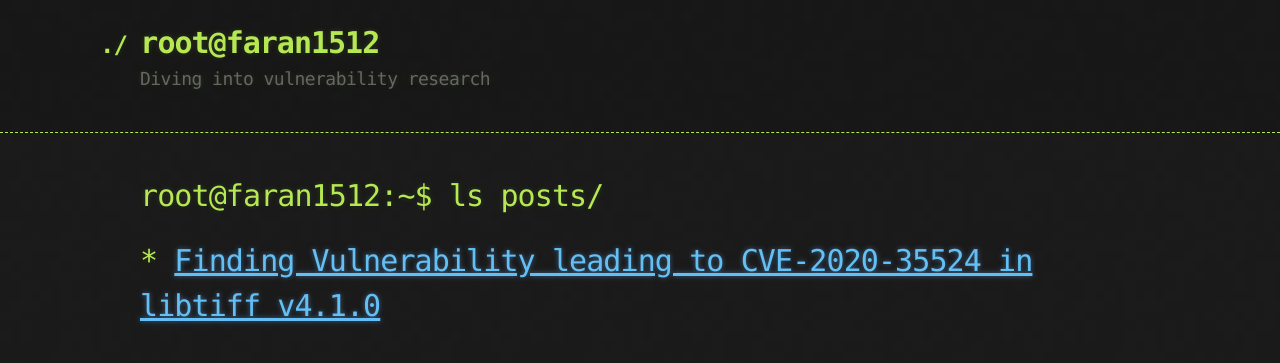
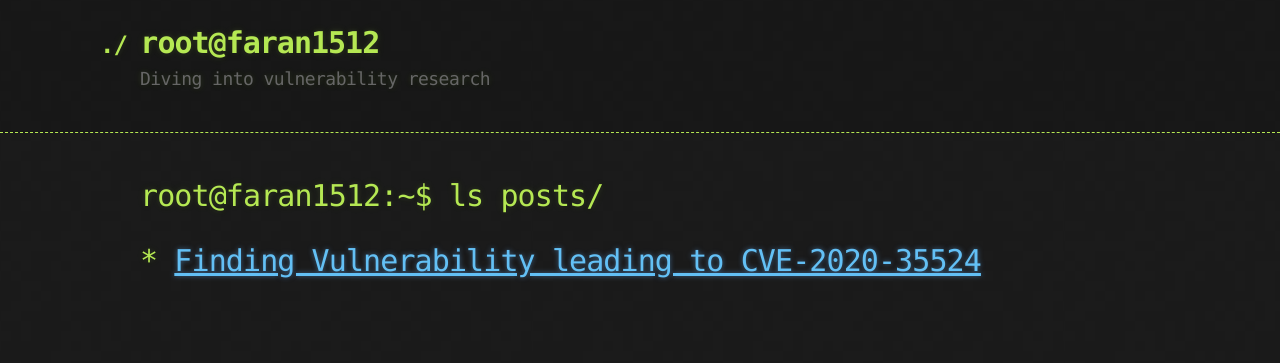
Before and after one commit to faran1512/faran1512.github.io, a Jekyll site: the page built from index.md, in a window 1280 px wide. Shown: the top 363 px of the page. Built offline with Jekyll 4.4.1, drawn with Linux system fonts in a browser that asks for light colours; our own code applies the rules of GitHub Pages for plain Markdown files.

Commit message:
blog post

```diff
--- a/index.md
+++ b/index.md
@@ -4,4 +4,4 @@ layout: default
 
 # root@faran1512:~$ ls posts/
 
-# * [Finding Vulnerability leading to CVE-2020-35524 in libtiff v4.1.0](./CVE-2020-35524_Recreate.md)
+# * [Finding Vulnerability leading to CVE-2020-35524](./CVE-2020-35524_Recreate.md)
```
Also changed, not shown: CVE-2020-35524_Recreate.md (+8 -7 lines).
